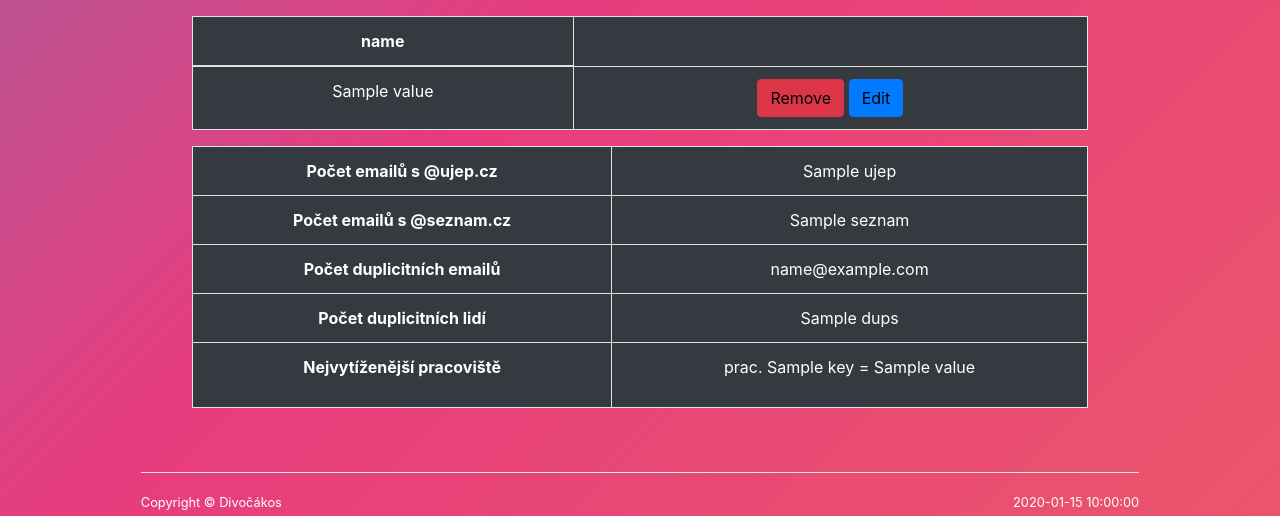
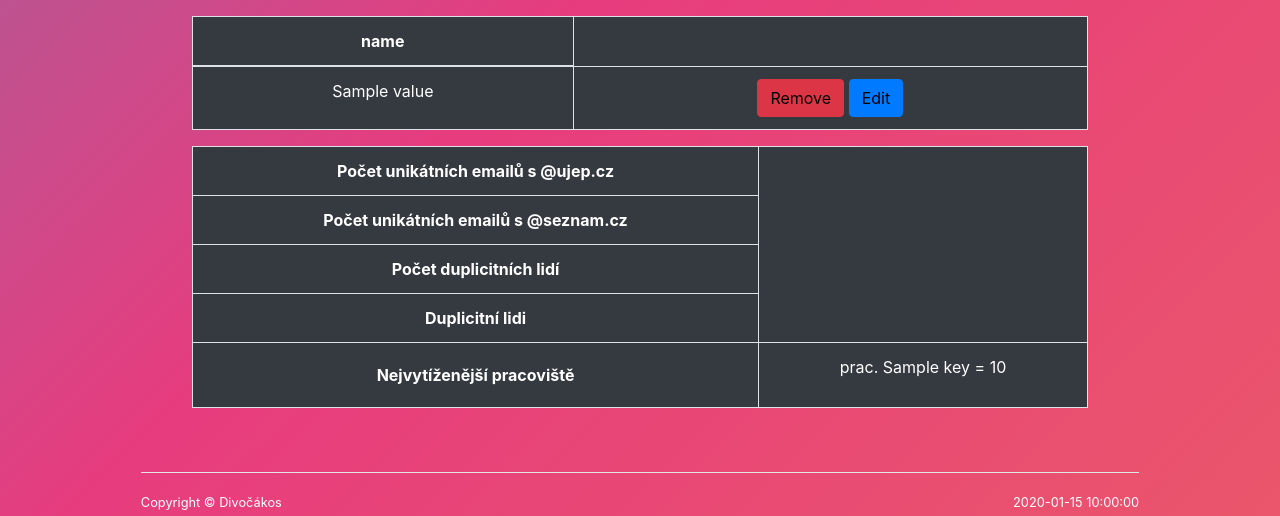
Before and after one commit to matej-kaska/NoSQL, a Flask app: template templates/mongo.html in a window 1280 px wide. Shown: the part 284-800 px from the top of the page. Run offline with Flask 3, Linux system fonts and the light colour scheme; the template is opened without the code that fills it: most values are stand-ins (such as "Sample title", 1, 10 or a date in 2020); parts of the project's set-up code (start-up, migrations or seed data) failed here and were passed over.

Commit message:
Oprava Bublovo passování dat

```diff
--- a/app.py
+++ b/app.py
@@ -362,7 +362,6 @@
     emailMapRed["numberOfDups"] = str(dups)
     emailMapRed["ujep"] = str(ujep)
     emailMapRed["seznam"] = str(seznam)
-    emailDups = emailMapRed["emailDups"].copy()
 
     #Pracoviste Map-Reduce
     pracoMap = Code(open('mongojs/pracoMap.js', 'r').read())
@@ -386,7 +385,7 @@
             i = i + 1
 
     end = time.time()
-    return render_template("mongo.html", mongo=data, dups = dups, ujep = ujep, seznam = seznam, emailDups = len(emailDups), pracoMapRed = pracoMapRed,time="mongo: " + str(end - start) + "s", last=last)
+    return render_template("mongo.html", mongo=data, emailMapRed=emailMapRed, pracoMapRed=pracoMapRed,time="mongo: " + str(end - start) + "s", last=last)
 
 if __name__ == "__main__":
     loadDB()
--- a/templates/mongo.html
+++ b/templates/mongo.html
@@ -139,26 +139,42 @@
 
   <table class="table table-hover table-bordered bg-dark" style= "color: white;">
     <tr>
-      <th scope="row">Počet emailů s @ujep.cz</th>
-      <td>{{ujep}}</td>
+      <th scope="row">Počet unikátních emailů s @ujep.cz</th>
+      {% for key, value in emailMapRed.items() %}
+      {% if key == "ujep" %}
+      <td>{{value}}</td>
+      {% endif %}
+      {% endfor %}
     </tr>
     <tr>
-      <th scope="row">Počet emailů s @seznam.cz</th>
-      <td>{{seznam}}</td>
-    </tr>
-    <tr>
-      <th scope="row">Počet duplicitních emailů</th>
-      <td>{{emailDups}}</td>
+      <th scope="row">Počet unikátních emailů s @seznam.cz</th>
+      {% for key, value in emailMapRed.items() %}
+      {% if key == "seznam" %}
+      <td>{{value}}</td>
+      {% endif %}
+      {% endfor %}
     </tr>
     <tr>
       <th scope="row">Počet duplicitních lidí</th>
-      <td>{{dups}}</td>
+      {% for key, value in emailMapRed.items() %}
+      {% if key == "numberOfDups" %}
+      <td>{{value}}</td>
+      {% endif %}
+      {% endfor %}
     </tr>
     <tr>
-      <th scope="row" style="text-align: justify-center">Nejvytíženější pracoviště</th>
+      <th scope="row">Duplicitní lidi</th>
+      {% for key, value in emailMapRed.items() %}
+      {% if key == "emailDups" %}
+      <td>{{value}}</td>
+      {% endif %}
+      {% endfor %}
+    </tr>
+    <tr>
+      <th scope="row" style="text-align: center; vertical-align: middle;">Nejvytíženější pracoviště</th>
       <td>
         {% for key, value in pracoMapRed.items() %}
-        <p>prac. {{key}} = {{value}}<p>
+        <p>prac. {{key}} = {{value|int}}<p>
         {% endfor %}
       </td>
     </tr>
```
